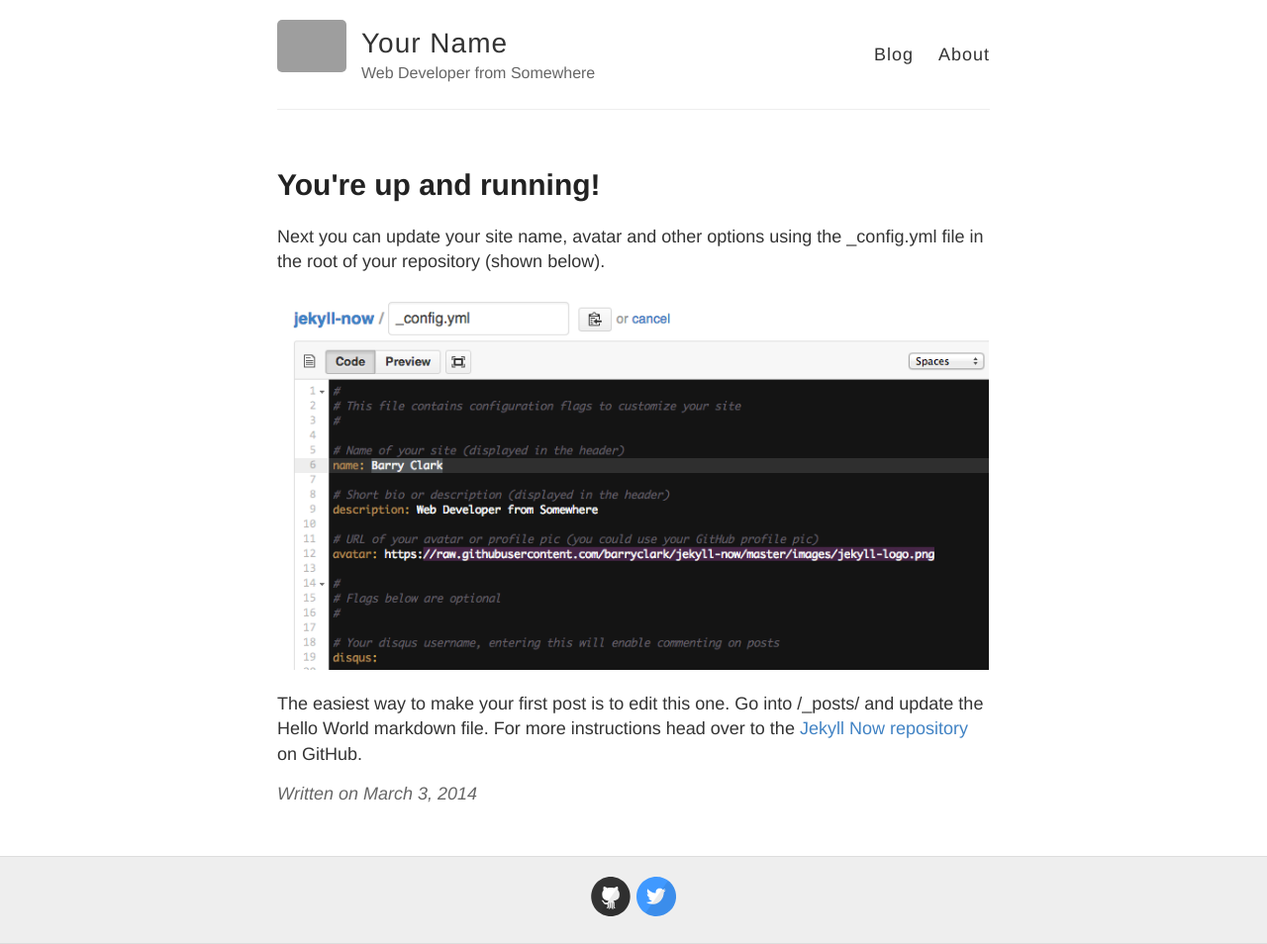
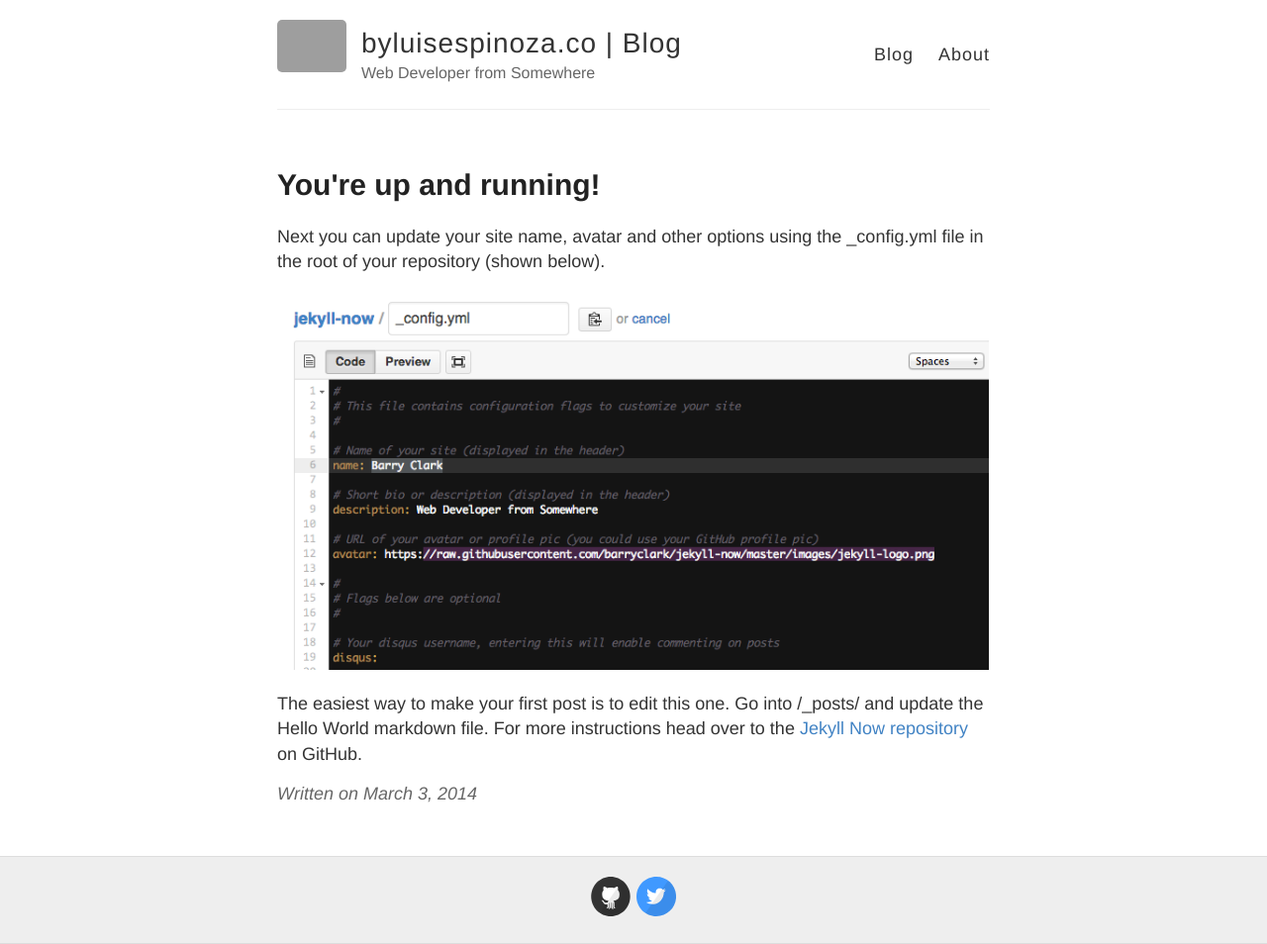
Before and after one commit to alvaloper/documents, a Jekyll site: the page built from _posts/2014-3-3-Hello-World.md, in a window 1280 px wide. Shown: the whole page at 99% size. Built offline with Jekyll 4.4.1, drawn with Linux system fonts in a browser that asks for light colours; grey boxes are pictures that could not be loaded.

Commit message:
Update config file

```diff
--- a/_config.yml
+++ b/_config.yml
@@ -3,7 +3,7 @@
 #
 
 # Name of your site (displayed in the header)
-name: Your Name
+name: byluisespinoza.co | Blog
 
 # Short bio or description (displayed in the header)
 description: Web Developer from Somewhere
```
